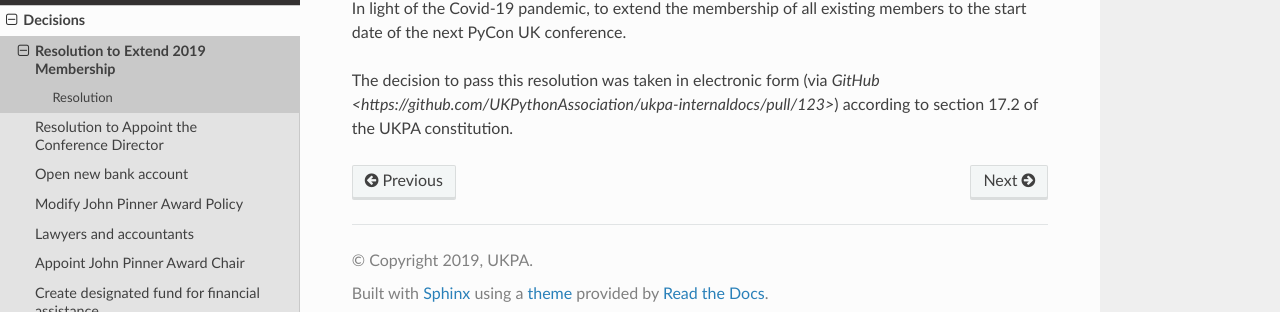
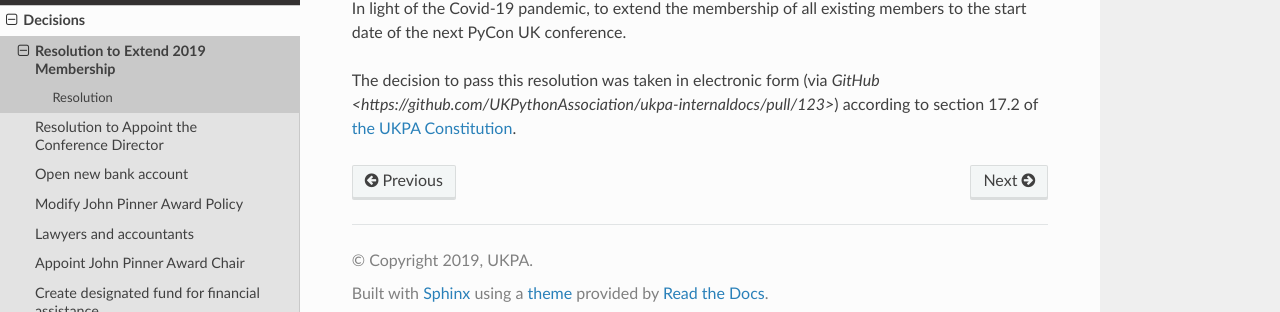
Before and after one commit to UKPythonAssociation/ukpa-internaldocs, a Sphinx documentation site: the page built from source/decisions/2020-11-13-membership-extension.rst, in a window 1280 px wide. Shown: the part 219-531 px from the top of the page. Built offline with Sphinx 7.4.7 and the Read the Docs theme 2.0.0, drawn with Linux system fonts in a browser that asks for light colours; part of the change alters nothing that is shown.

```diff
--- a/source/decisions/2020-11-13-membership-extension.rst
+++ b/source/decisions/2020-11-13-membership-extension.rst
@@ -5,4 +5,4 @@ Resolution
 ----------
 In light of the Covid-19 pandemic, to extend the membership of all existing members to the start date of the next PyCon UK conference.
 
-The decision to pass this resolution was taken in electronic form (via `GitHub <https://github.com/UKPythonAssociation/ukpa-internaldocs/pull/123>`) according to section 17.2 of the UKPA constitution.
+The decision to pass this resolution was taken in electronic form (via `GitHub <https://github.com/UKPythonAssociation/ukpa-internaldocs/pull/123>`) according to section 17.2 of `the UKPA Constitution <https://github.com/UKPythonAssociation/ukpa-constitution/releases/latest>`_.
```
